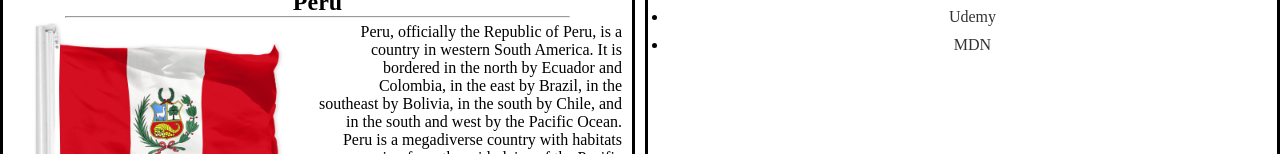
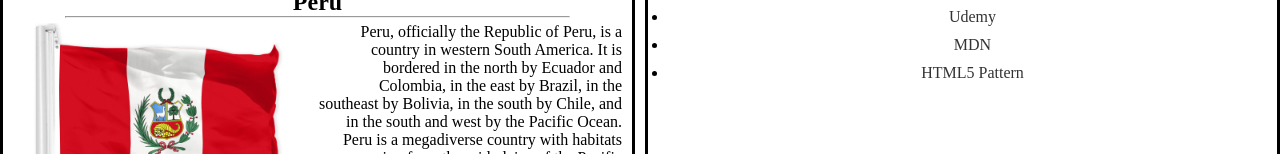
Before and after one commit to johnwagner0105/wdd131-older, a plain HTML site: page index.html in a window 1280 px wide. Shown: the part 386-540 px from the top of the page. Drawn offline with Linux system fonts and the light colour scheme.

Commit message:
something else

```diff
--- a/index.html
+++ b/index.html
@@ -1,7 +1,7 @@
 <!DOCTYPE html>
 <html lang="en">
   <head>
-    <meta charset="UTF-8" >
+    <meta charset="UTF-8">
     <meta name="viewport" content="width=device-width, initial-scale=1.0" >
     <link rel="stylesheet" href="styles/base.css" >
     <title>WDD 131 - Dynamic Web Fundamentals - John Wagner</title>
@@ -68,6 +68,7 @@
           <li><a href="https://www.w3schools.com/">W3 School</a></li>
           <li><a href="https://www.udemy.com/">Udemy</a></li>
           <li><a href="https://developer.mozilla.org/es/">MDN</a></li>
+          <li><a href="https://www.html5pattern.com/">HTML5 Pattern</a></li>
         </ul>
       </section>
     </main>
```
